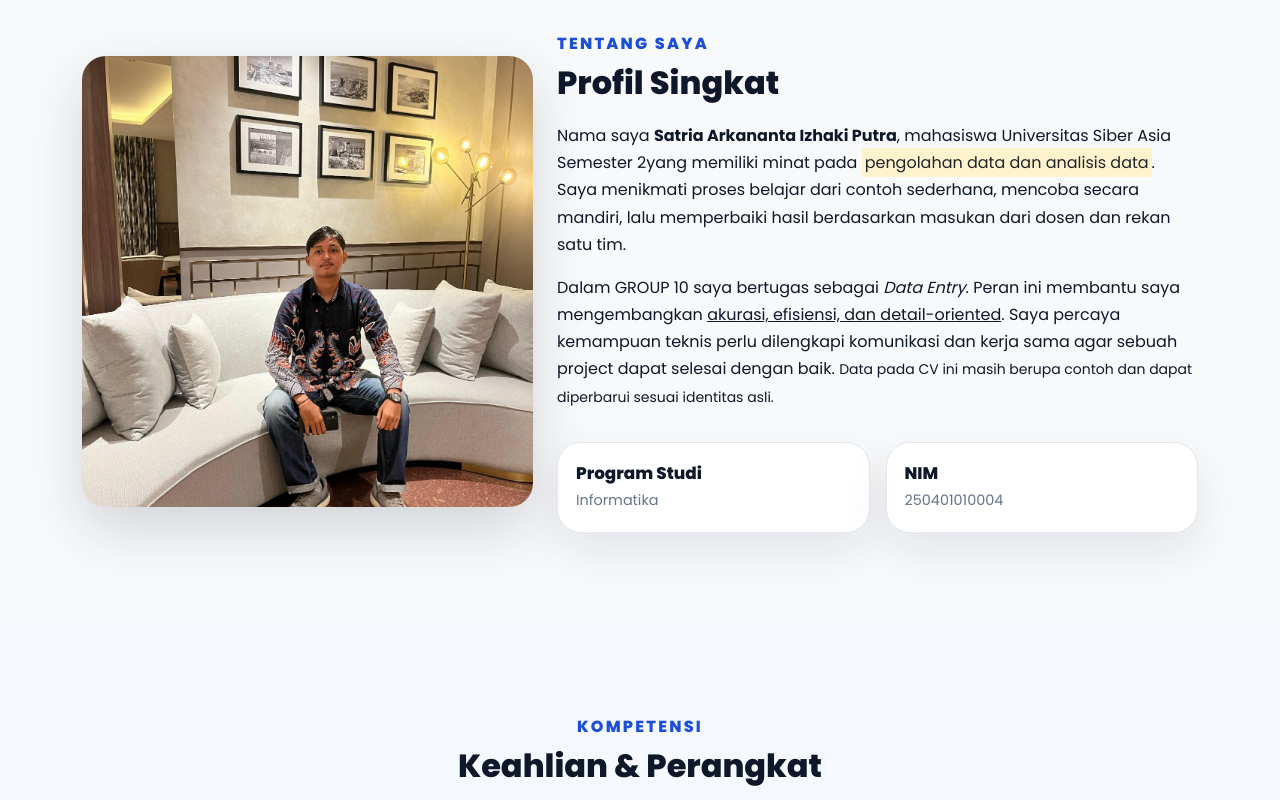
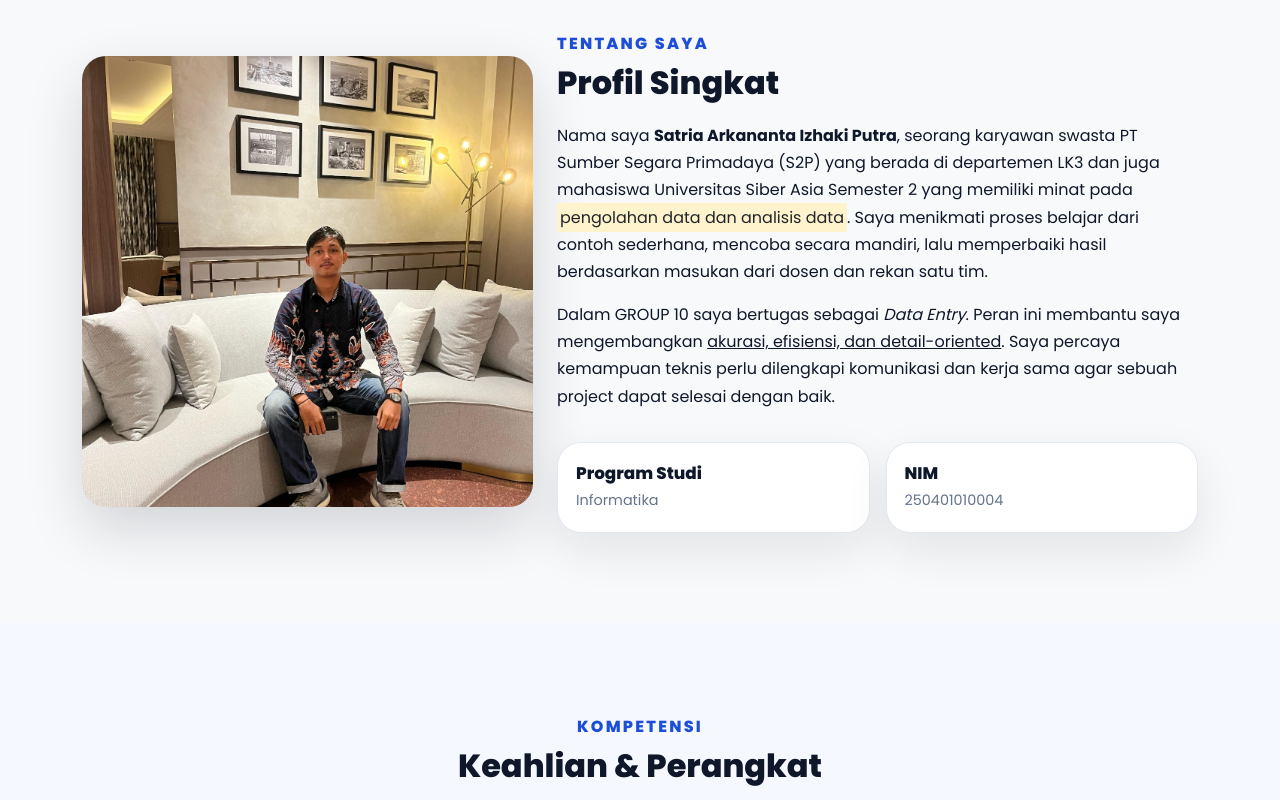
Before and after one commit to ahmadkiki97/UTS-Web-Pemrogaman, a plain HTML site: page cv-satria_arkananta_izhaki_putra.html in a window 1280 px wide. Shown: the part 860-1660 px from the top of the page. Drawn offline with nearby package versions, Linux system fonts and the light colour scheme.

Commit message:
update terbaru

```diff
--- a/cv-satria_arkananta_izhaki_putra.html
+++ b/cv-satria_arkananta_izhaki_putra.html
@@ -63,8 +63,8 @@
                     <div class="col-lg-7">
                         <p class="section-label">Tentang Saya</p>
                         <h2 class="section-title">Profil Singkat</h2>
-                        <p>Nama saya <strong>Satria Arkananta Izhaki Putra</strong>, mahasiswa Universitas Siber Asia Semester 2yang memiliki minat pada <mark>pengolahan data dan analisis data</mark>. Saya menikmati proses belajar dari contoh sederhana, mencoba secara mandiri, lalu memperbaiki hasil berdasarkan masukan dari dosen dan rekan satu tim.</p>
-                        <p>Dalam GROUP 10 saya bertugas sebagai <em>Data Entry</em>. Peran ini membantu saya mengembangkan <u>akurasi, efisiensi, dan detail-oriented</u>. Saya percaya kemampuan teknis perlu dilengkapi komunikasi dan kerja sama agar sebuah project dapat selesai dengan baik. <small>Data pada CV ini masih berupa contoh dan dapat diperbarui sesuai identitas asli.</small></p>
+                        <p>Nama saya <strong>Satria Arkananta Izhaki Putra</strong>, seorang karyawan swasta PT Sumber Segara Primadaya (S2P) yang berada di departemen LK3 dan juga mahasiswa Universitas Siber Asia Semester 2 yang memiliki minat pada <mark>pengolahan data dan analisis data</mark>. Saya menikmati proses belajar dari contoh sederhana, mencoba secara mandiri, lalu memperbaiki hasil berdasarkan masukan dari dosen dan rekan satu tim.</p>
+                        <p>Dalam GROUP 10 saya bertugas sebagai <em>Data Entry</em>. Peran ini membantu saya mengembangkan <u>akurasi, efisiensi, dan detail-oriented</u>. Saya percaya kemampuan teknis perlu dilengkapi komunikasi dan kerja sama agar sebuah project dapat selesai dengan baik.</p>
                         <div class="row g-3 mt-2">
                             <div class="col-sm-6"><div class="info-box"><h3>Program Studi</h3><p>Informatika</p></div></div>
                             <div class="col-sm-6"><div class="info-box"><h3>NIM</h3><p>250401010004</p></div></div>
@@ -97,7 +97,7 @@
                         <thead><tr><th>Tahun</th><th>Kegiatan</th><th>Deskripsi</th></tr></thead>
                         <tbody><tr><td>2026</td><td><strong>Mengolah Data Tugas Kuliah GROUP 10</strong></td><td>Memasukkan dan mengelola data dalam spreadsheet.</td></tr>
 <tr><td>2025</td><td><strong>Mengelola Data Anggota</strong></td><td>Membantu ketua organisasi dalam mengelola data anggota dan membuat laporan kegiatan.</td></tr>
-<tr><td>2024</td><td><strong>Latihan Mandiri Software Perkantoran</strong></td><td>Membuat dokumen formal dan latihan rumus dasar.</td></tr></tbody>
+<tr><td>2024</td><td><strong>Bekerja di PT Sumber Segara Primadaya</strong></td><td>Mencegah kecelakaan kerja, kebakaran, dan masalah keselamatan lainnya.</td></tr></tbody>
                     </table>
                 </div>
             </div>
```
